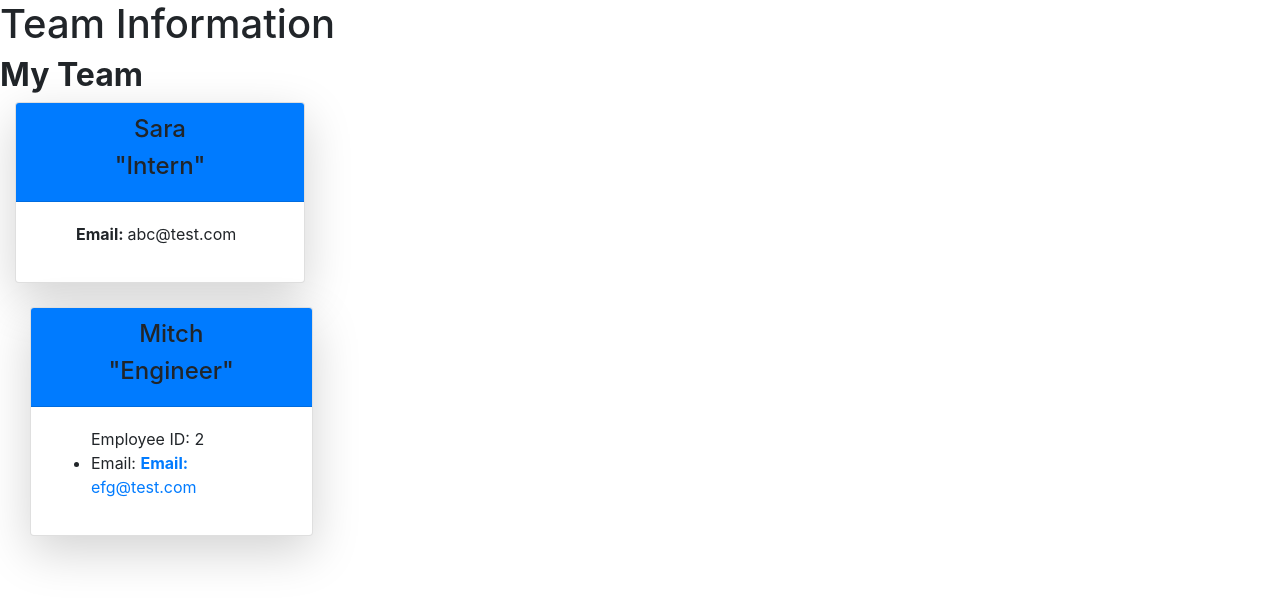
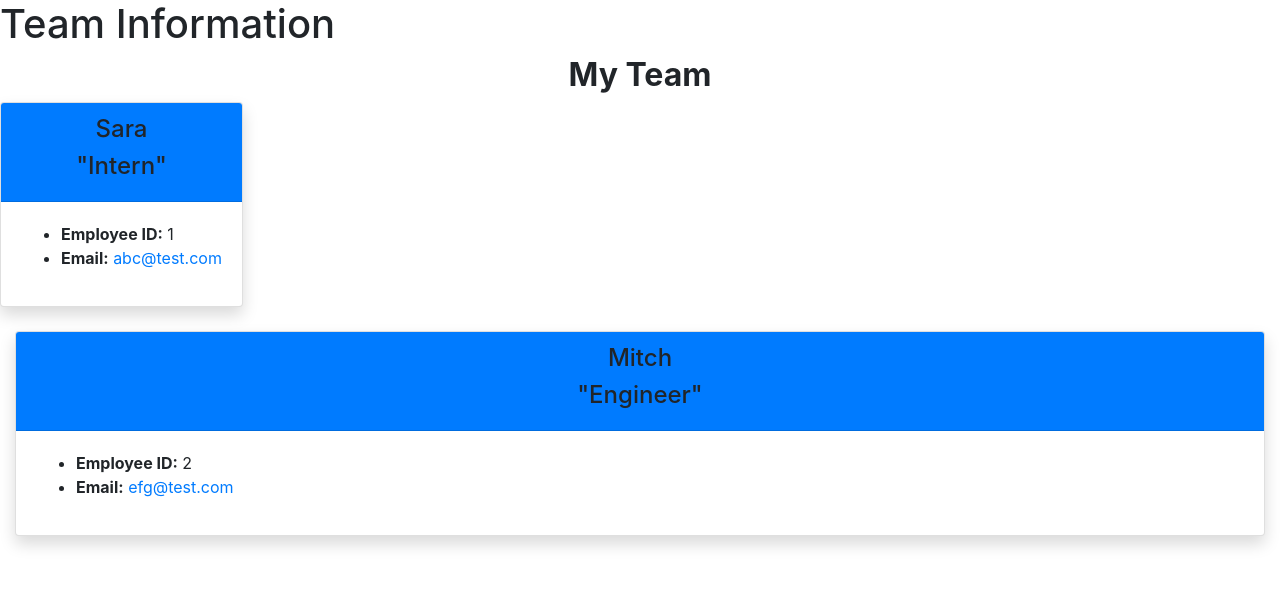
Before and after one commit to sasterck/teaminfo, a website: page index.html in a window 1280 px wide. Drawn offline with nearby package versions, Linux system fonts and the light colour scheme.

Commit message:
html editing

```diff
--- a/index.html
+++ b/index.html
@@ -20,7 +20,7 @@
     <script src="https://cdn.jsdelivr.net/npm/bootstrap@4.1.3/dist/js/bootstrap.min.js" integrity="sha384-ChfqqxuZUCnJSK3+MXmPNIyE6ZbWh2IMqE241rYiqJxyMiZ6OW/JmZQ5stwEULTy" crossorigin="anonymous"></script>
 
     <div class="header">
-        <h2><b>My Team</b></h2>
+        <center><h2><b>My Team</b></h2></center>
     </div>
 
     <div class="container-fluid">
@@ -31,32 +31,32 @@
         <div class="row">
 
 
-     <div class="col-md-4 col-sm-6 col-12 col-lg-3">
-         <div class="card shadow-lg mb-4 bg-white rounded">
+     <div class="card-1">
+         <div class="card shadow mb-4 rounded">
              <div class="card-header bg-primary">
                  <h4 class="text-black text-center">Sara</h4>
                  <h4 class="text-black text-center"></i>"Intern"</i> </h4>
              </div>
              <div class="card-body">
-                 <ul class=">
-                     <li>Employee ID: 1</li>
-                     <li>Email: <a href="mailto:abc@test.com"><b>Email: </b>abc@test.com</a></li>
-                 </u>
+                 <ul>
+                     <li><b>Employee ID:</b> 1</li>
+                     <li><b>Email:</b> <a href="mailto:abc@test.com">abc@test.com</a></li>
+                 </ul>
              </div>
          </div>
        </div>
     </div>
-    <div class="col-md-4 col-sm-6 col-12 col-lg-3">
-        <div class="card shadow-lg mb-4 bg-white rounded">
+    <div class="card-2">
+        <div class="card shadow mb-4 rounded">
             <div class="card-header bg-primary">
                 <h4 class="text-black text-center">Mitch</h4>
                 <h4 class="text-black text-center"></i>"Engineer"</i> </h4>
             </div>
             <div class="card-body">
-                <ul class=">
-                    <li>Employee ID: 2</li>
-                    <li>Email: <a href="mailto:efg@test.com"><b>Email: </b>efg@test.com</a></li>
-                </u>
+                <ul>
+                    <li><b>Employee ID:</b> 2</li>
+                    <li><b>Email:</b> <a href="mailto:abc@test.com">efg@test.com</a></li>
+                </ul>
             </div>
         </div>
       </div>
```
Also changed, not shown: lib/Employee.js (+6 -5 lines).
